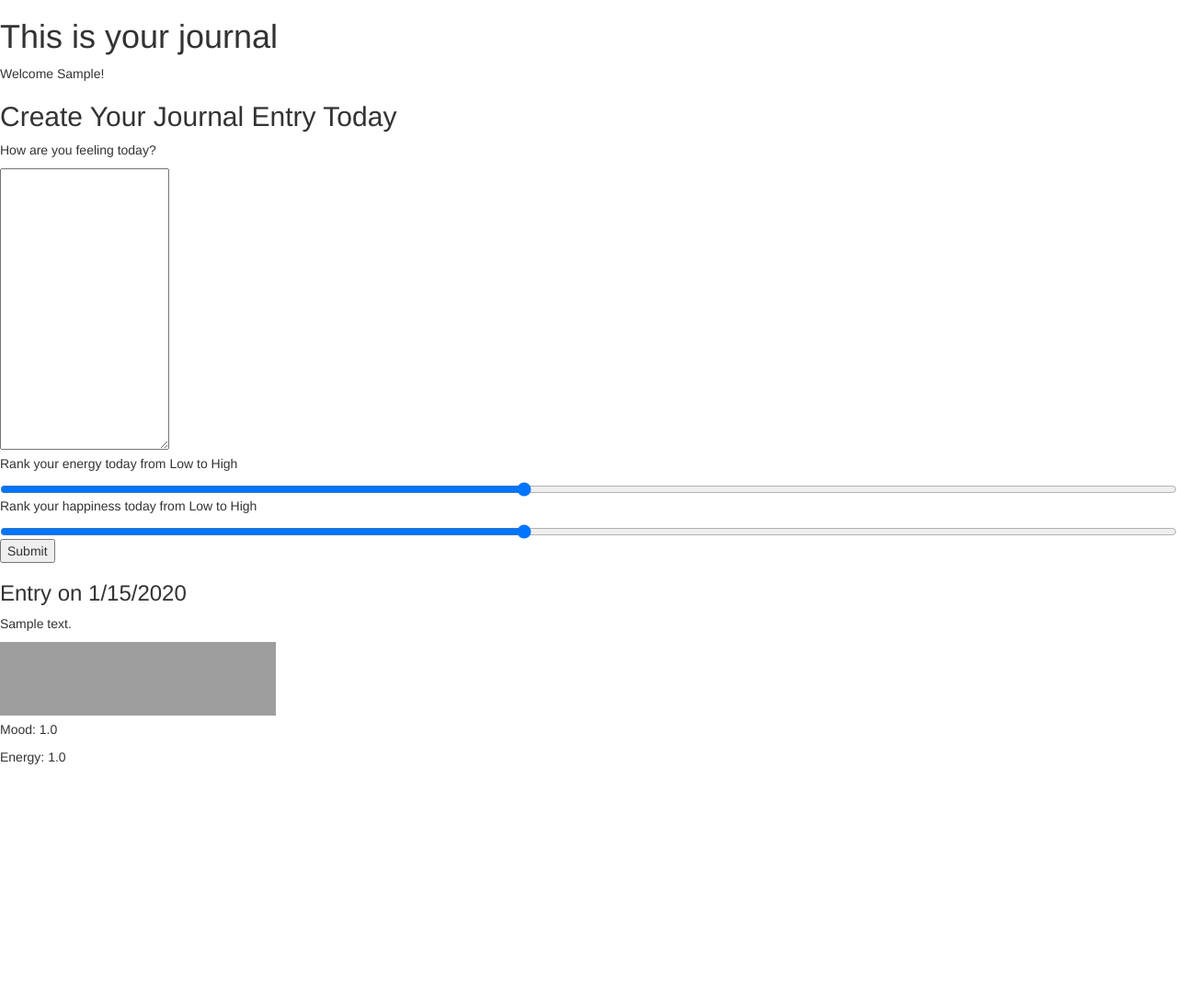
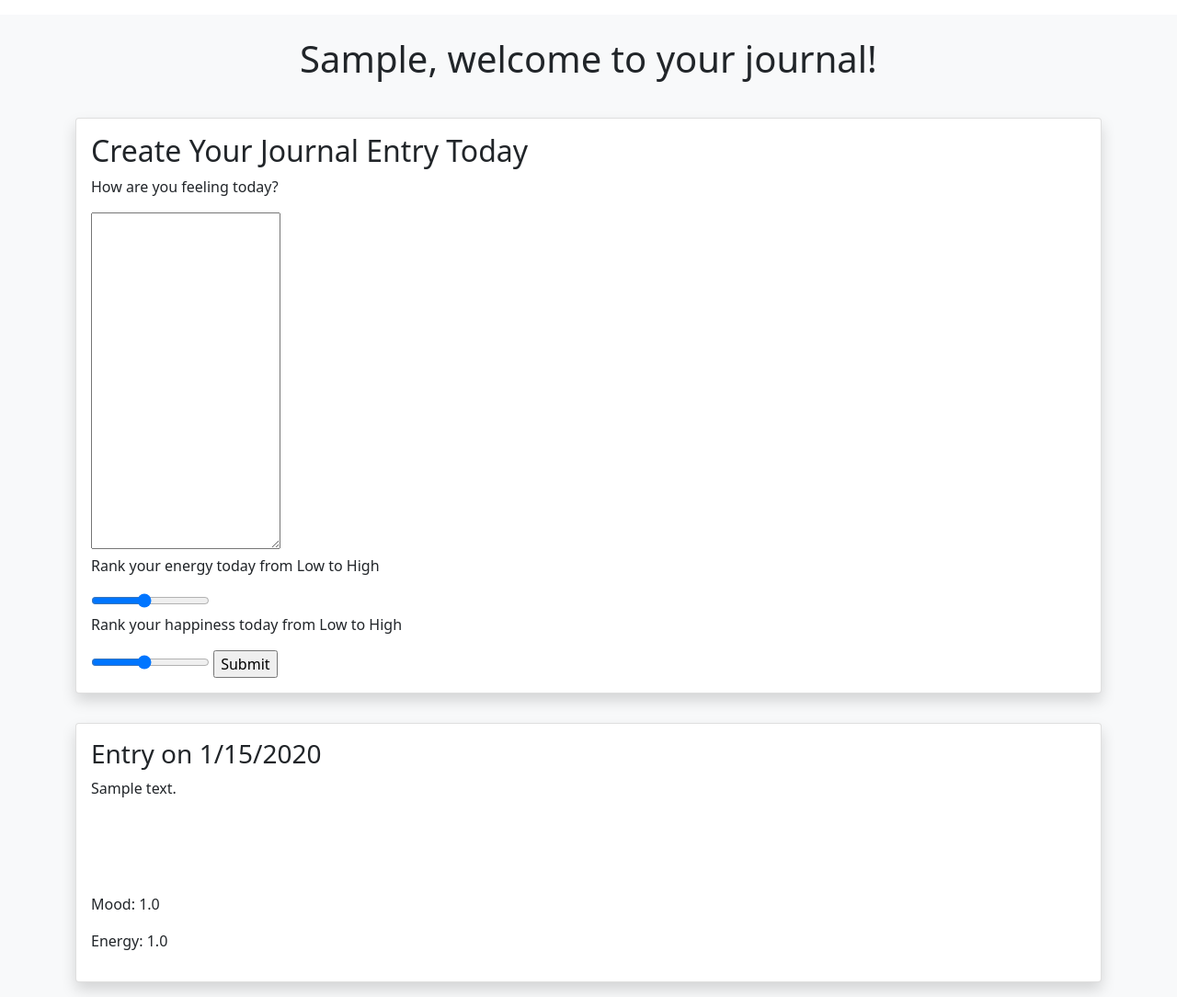
Before and after one commit to rachel-ackeret/music-mood-journal, a Flask app: page /journal in a window 1280 px wide. Shown: the whole page at 92% size. Before the commit the page ends 831 px from the top, so only its background shows below. Run offline with Flask 2, Linux system fonts and the light colour scheme; a user stored in the database is signed in; tables that the repository leaves empty hold one stand-in row (values such as "Sample post"); parts of the project's set-up code (start-up, migrations or seed data) failed here and were passed over; some libraries are stand-ins or nearby versions; grey boxes are pictures that could not be loaded.

Commit message:
Small visual updates

```diff
--- a/model.py
+++ b/model.py
@@ -22,11 +22,12 @@ class User(db.Model, UserMixin):
     entries = db.relationship(
         "Entry",
         backref="user",
-        order_by="desc(Entry.created_at)",  # See: https://docs.sqlalchemy.org/en/14/orm/basic_relationships.html
+        order_by="desc(Entry.created_at)",
     )
 
     def __repr__(self):
         return f"<User user_id={self.user_id} username={self.username} first_name={self.first_name} last_name={self.last_name}>"
+
 
     def get_id(self):
         """Override UserMixin.get_id."""
--- a/static/style.css
+++ b/static/style.css
@@ -0,0 +1,4 @@
+
+shadow {
+    box-shadow: 2px 2px 13px -2px #616161;
+}
--- a/templates/base.html
+++ b/templates/base.html
@@ -2,12 +2,14 @@
 <html lang="en">
     <head>
         <meta charset="UTF-8" />
+        <meta http-equiv="X-UA-Compatible" content="IE=edge">
         <meta name="viewport" content="width=device-width, initial-scale=1.0" />
         <title>Mood Journal</title>
+        <link href="https://cdn.jsdelivr.net/npm/bootstrap@5.0.1/dist/css/bootstrap.min.css" rel="stylesheet" integrity="sha384-+0n0xVW2eSR5OomGNYDnhzAbDsOXxcvSN1TPprVMTNDbiYZCxYbOOl7+AMvyTG2x" crossorigin="anonymous">
         <script src="https://code.jquery.com/jquery-3.5.1.js"
         integrity="sha256-QWo7LDvxbWT2tbbQ97B53yJnYU3WhH/C8ycbRAkjPDc="
         crossorigin="anonymous"></script>
-        <link rel="stylesheet" href="http://maxcdn.bootstrapcdn.com/bootstrap/3.3.4/css/bootstrap.css"/>
+
     </head>
     <body>
         <ul>
--- a/templates/journal.html
+++ b/templates/journal.html
@@ -1,11 +1,12 @@
 {% extends 'base.html' %}
 
 {% block body %}
-
-  <div><h1>This is your journal</h1></div>
 {% if current_user.is_authenticated %}
-    <p>Welcome {{current_user.fname}}!</p>
-    <div class="card">
+<div class="grid bg-light">
+  <div class="container">
+    <h1 class="p-4 text-center">{{current_user.fname}}, welcome to your journal!</h1>
+      <div class="card bg-white shadow rounded my-3">
+        <div class="card-body">
           <h2>Create Your Journal Entry Today</h2>
           <form action ="/journal-saved" method="POST">
               <p>How are you feeling today?</p>
@@ -14,13 +15,15 @@
               <input type="range" name="energy" min="1" max="10" value="5">
               <p>Rank your happiness today from Low to High</p>
               <input type="range" name="happiness" min="1" max="10" value="5">
-            <input id="today" name="created_at" type="date" style="display:none;">
               <input type="submit" value="Submit">
           </form>
         </div>
-    <div class="grid">
+      </div>
+    </div>
+    <div class="container d-flex flex-column">
       {% for entry in current_user.entries %}
-        <div class="card">
+        <div class="card bg-white shadow rounded my-3">
+          <div class="card-body">
             <h3>Entry on {{entry.created_at.month}}/{{entry.created_at.day}}/{{entry.created_at.year}}</h3>
             <p>{{entry.body}}</p>
             <iframe src="https://open.spotify.com/embed/track/{{entry.spotify_song_id}}" width="300"
@@ -29,11 +32,9 @@
             <p>Mood: {{entry.mood_ranking}}</p>
             <p>Energy: {{entry.energy_ranking}}</p>
           </div>
+        </div>
         {% endfor %}
-
       </div>
-    <script>
-        document.querySelector("#today").valueAsDate = new Date();
-    </script>
+    </div>
   {% endif %}
 {% endblock %}
```
Also changed, not shown: crud.py (+8 -0 lines). Lines whose indentation alone changed are shown as unchanged.
